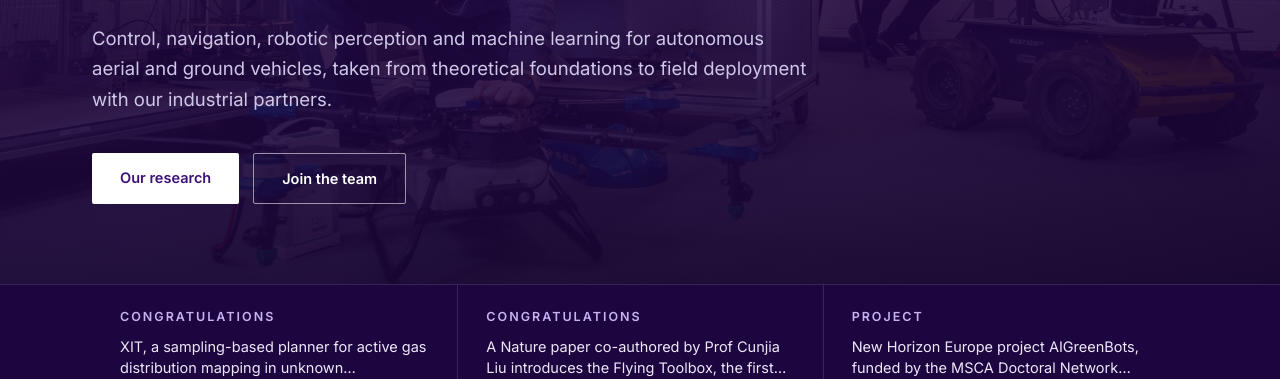
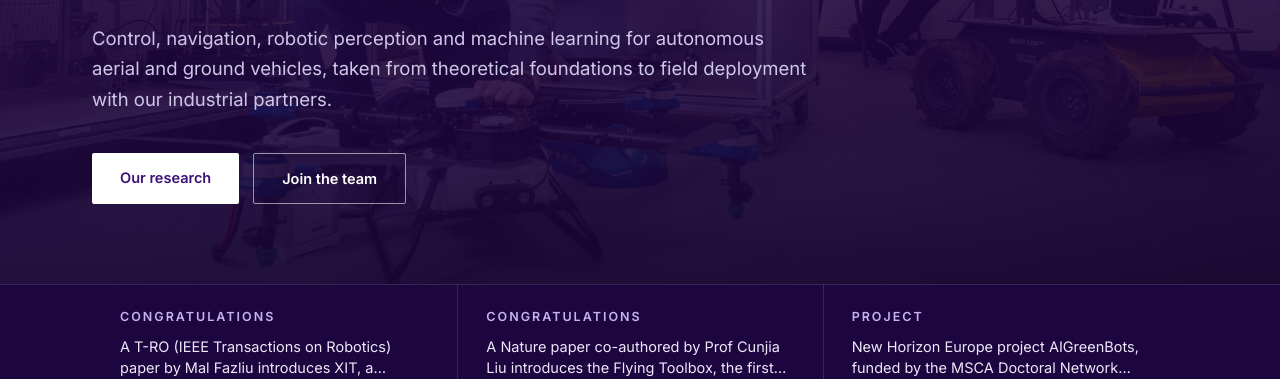
Before and after one commit to LU-Centre-for-Autonomous-Systems/lucas-site, a plain HTML site: page index.html in a window 1280 px wide. Shown: the part 421-800 px from the top of the page. Drawn offline with Linux system fonts and the light colour scheme.

Commit message:
News: lead the XIT item with the venue

```diff
--- a/index.html
+++ b/index.html
@@ -505,7 +505,7 @@ section,.news-item{scroll-margin-top:100px}
       <h2>Latest from the centre</h2>
     </div>
 
-    <div class="news-item" data-hl="1"><div class="news-date">Nov 2026</div><div><b>Congratulations</b>: <a href="https://doi.org/10.1109/tro.2026.3752250" target="_blank" rel="noopener" style="text-decoration:underline">XIT, a sampling-based planner for active gas distribution mapping in unknown environments, is published in IEEE Transactions on Robotics</a>, by Mal Fazliu with Dr Matthew Coombes, Dr Sen Wang (Imperial College London) and Prof Cunjia Liu.</div></div>
+    <div class="news-item" data-hl="1"><div class="news-date">Nov 2026</div><div><b>Congratulations</b>: <a href="https://doi.org/10.1109/tro.2026.3752250" target="_blank" rel="noopener" style="text-decoration:underline">A T-RO (IEEE Transactions on Robotics) paper by Mal Fazliu introduces XIT, a sampling-based planner for active gas distribution mapping in unknown environments</a>, with Dr Matthew Coombes, Dr Sen Wang (Imperial College London) and Prof Cunjia Liu.</div></div>
     <div class="news-item"><div class="news-date">Feb 2026</div><div><b>Welcome</b>: Dr Boliang Cai joins LUCAS as a Research Associate working on agricultural robotics projects, having graduated from Cardiff University.</div></div>
     <div class="news-item"><div class="news-date">Oct 2025</div><div><b>Welcome</b>: Dan Rowland and Yuchuan Jin join LUCAS as PhD students, working on information gathering and intelligent navigation for autonomous robots in agricultural scenarios.</div></div>
     <div class="news-item" data-hl="1"><div class="news-date">Oct 2025</div><div><b>Congratulations</b>: <a href="https://doi.org/10.1038/s41586-025-09575-x" target="_blank" rel="noopener" style="text-decoration:underline">A Nature paper co-authored by Prof Cunjia Liu introduces the Flying Toolbox, the first demonstration of mid-air tool exchange between drones</a>, advancing cooperative aerial manipulation.</div></div>
```
